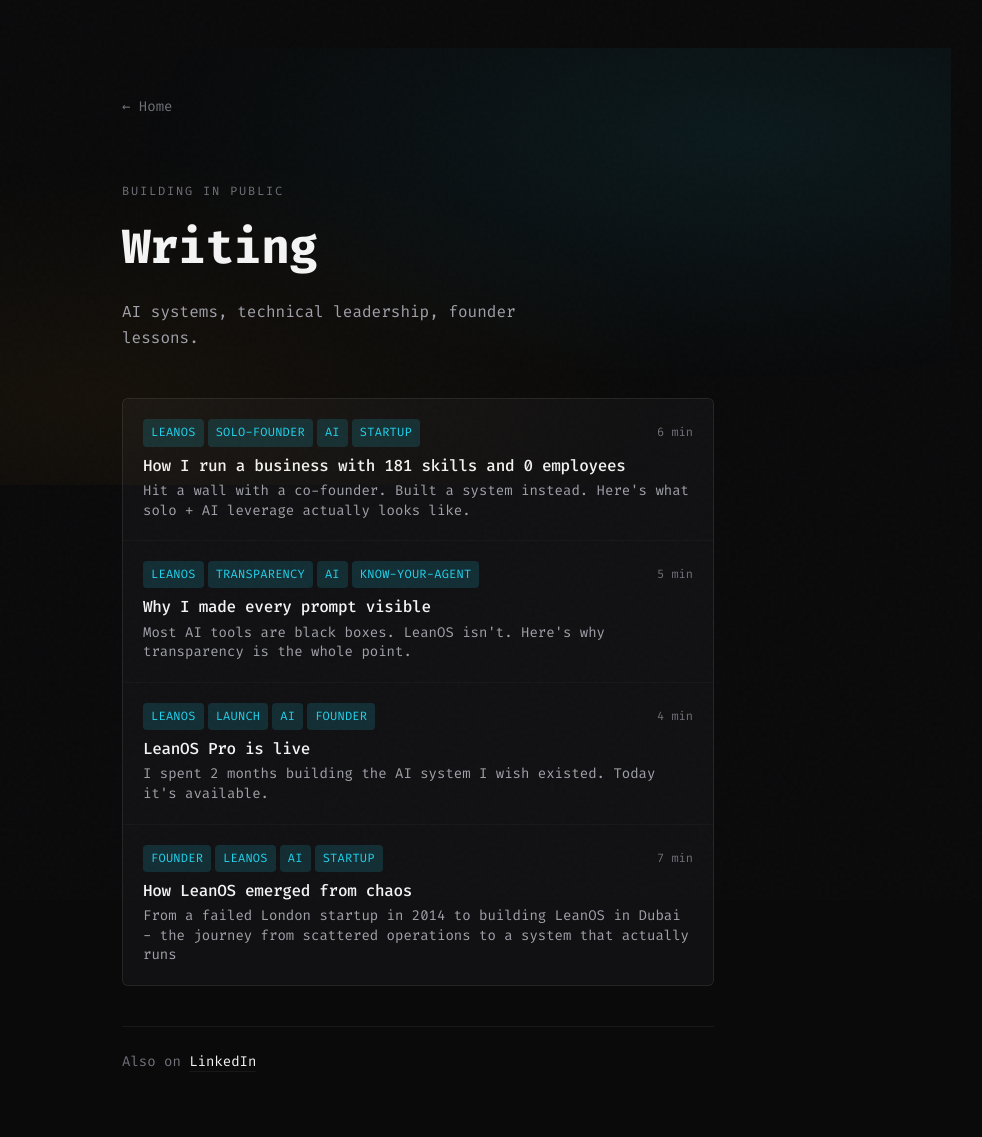
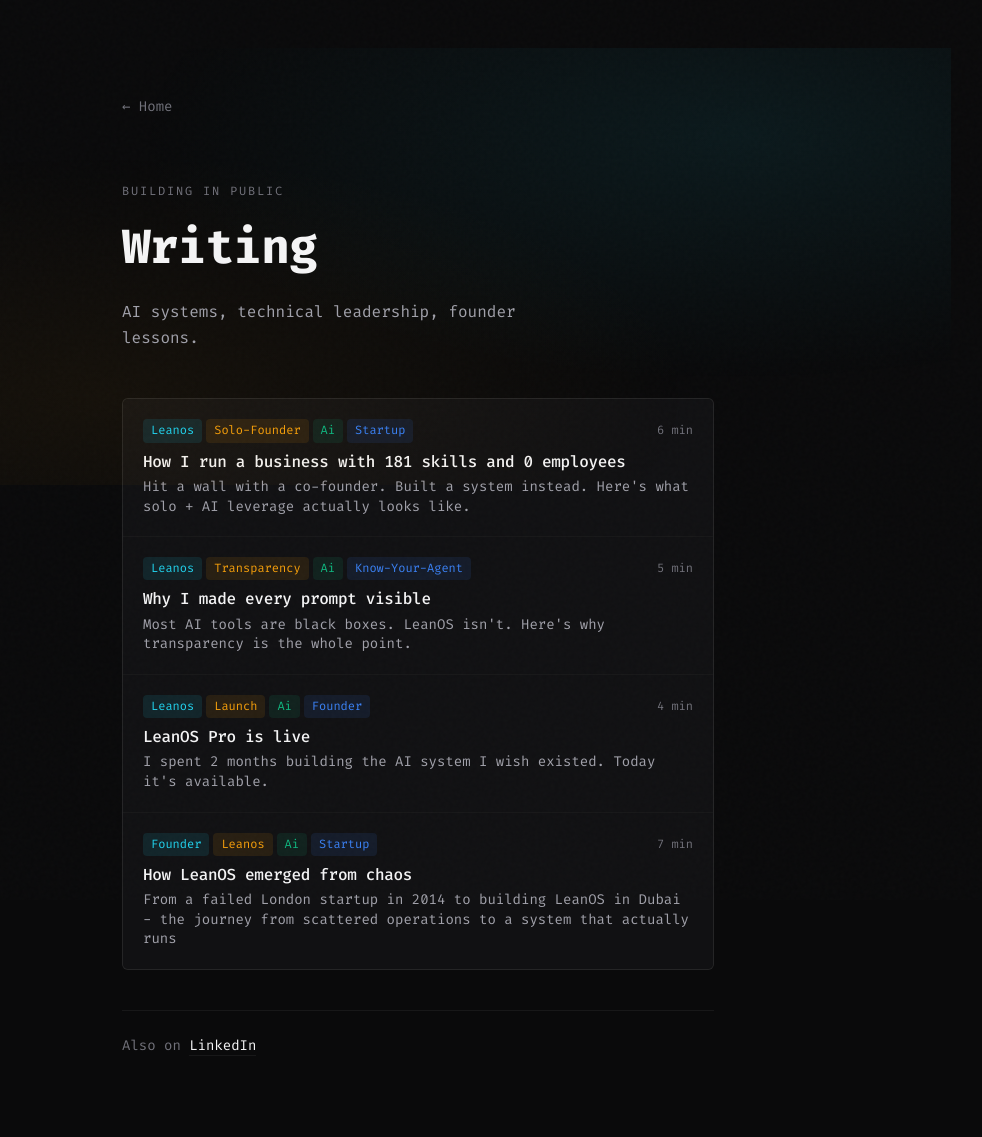
Before and after one commit to BellaBe/bellabe.github.io, a Jekyll site: the page built from writing.html, in a window 1280 px wide. Shown: the whole page, without its empty margins (222-1204 px from the left). Built offline with Jekyll 4.4.1, drawn with Linux system fonts in a browser that asks for light colours.

Commit message:
style: add color variants to post badges
- Match Early Adopter badge style
- Cycle through cyan, amber, green, blue
- Capitalize text

Co-Authored-By: Claude Opus 4.5 <noreply@anthropic.com>

```diff
--- a/assets/css/main.css
+++ b/assets/css/main.css
@@ -2330,12 +2330,30 @@ body.light .icon-sun { display: inline; }
 .stacked-post .post-badge {
   font-family: var(--font-mono);
   font-size: var(--font-size-xs);
-  text-transform: uppercase;
-  letter-spacing: var(--letter-spacing-wide);
-  color: var(--color-accent-primary);
-  background: var(--color-accent-glow);
-  padding: var(--space-1) var(--space-2);
+  text-transform: capitalize;
+  padding: 2px var(--space-2);
   border-radius: var(--radius-sm);
+}
+
+/* Badge color variants - cycling through design system colors */
+.stacked-post .post-badge:nth-child(4n+1) {
+  color: var(--color-accent-primary);
+  background: rgba(34, 211, 238, 0.1);
+}
+
+.stacked-post .post-badge:nth-child(4n+2) {
+  color: var(--color-accent-warm);
+  background: rgba(245, 158, 11, 0.1);
+}
+
+.stacked-post .post-badge:nth-child(4n+3) {
+  color: var(--color-success);
+  background: rgba(16, 185, 129, 0.1);
+}
+
+.stacked-post .post-badge:nth-child(4n) {
+  color: var(--color-info);
+  background: rgba(59, 130, 246, 0.1);
 }
 
 .stacked-post .post-reading-time {
```
